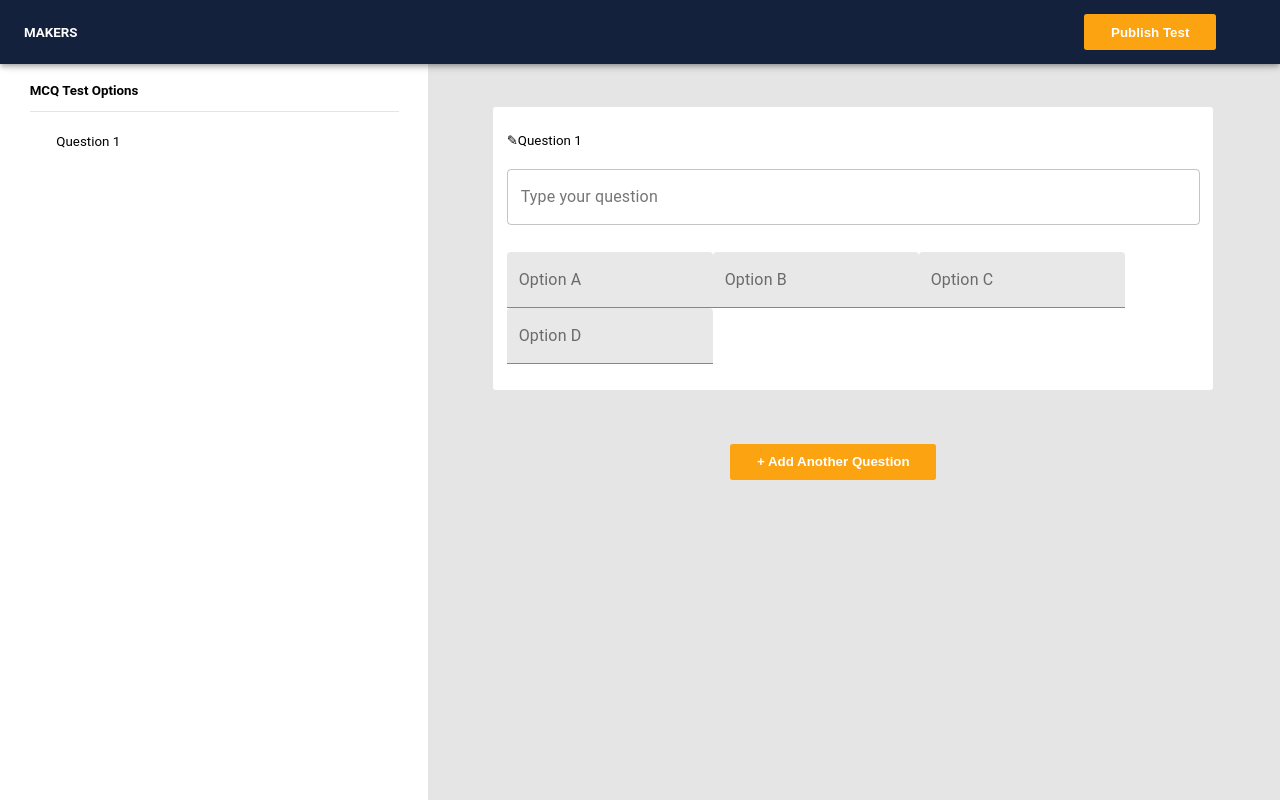
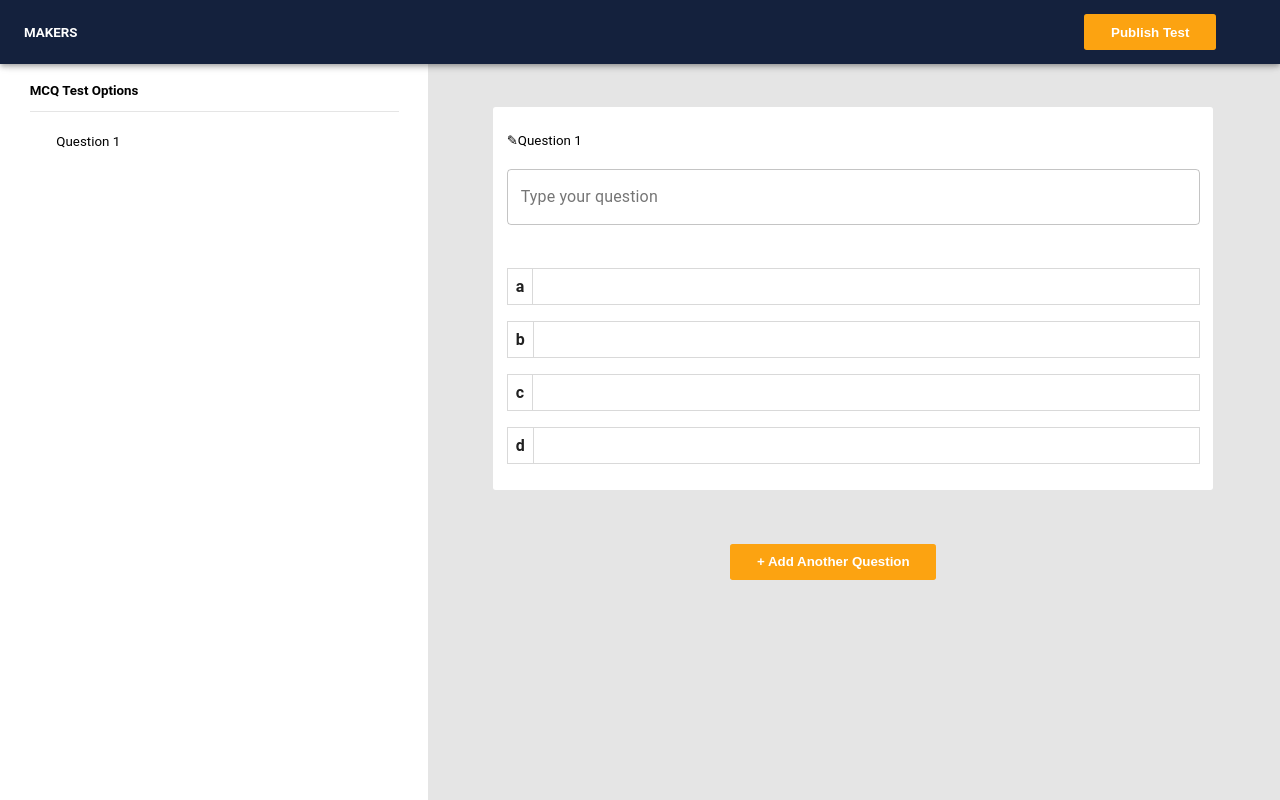
Before and after one commit to sadeqush/mcqapp, a React (Create React App) app in the folder makers/: page / in a window 1280 px wide. Built offline with nearby package versions, Linux system fonts and the light colour scheme.

Commit message:
Working on #1. Styling partially done.

```diff
--- a/makers/src/components/App.js
+++ b/makers/src/components/App.js
@@ -6,31 +6,23 @@ import AppBar from '@material-ui/core/AppBar';
 import Toolbar from '@material-ui/core/Toolbar';
 import List from '@material-ui/core/List'
 import Paper from '@material-ui/core/Paper'
-import { useStore, useSelector } from 'react-redux';
+import { useSelector } from 'react-redux';
 
 
 function App() {
 
-  const [finish, setFinish] = useState({});
 
   //This variable has all the questions.
-  let Mquestion = useSelector(question => question);
+  let Mquestion = useSelector(store => store.questions);
 
   /**
-   * @param finish
-   * The function gets called on clicking Publish Text. This basically packs everything neatly for the API and eventually call
+   * @param finished
+   * The function gets called on clicking Publish Questions. This packs everything neatly for the API and eventually call
    * call the API to push everything to the website.
    */
-  function finished(examid) {
+  function finished() {
 
-    var setFinishToThis = {};
-    var temp = {};
-    temp['questions'] = {...Mquestion};
-    temp['property'] = {"graded" : true};
-    setFinishToThis["exam"+examid] = {...temp};
-    setFinish(setFinishToThis);
-
-    console.log(finish);
+    console.log(Mquestion);
 
   }
 
--- a/makers/src/components/McqQuestion.css
+++ b/makers/src/components/McqQuestion.css
@@ -37,14 +37,14 @@
 }
 
 .Option-selected {
-    cursor: pointer;
-    margin: 1em;
-    padding: 1em;
-    padding-left: 0em;
+    margin: auto;
+    margin-top: 1em;
     border-style: solid;
     border-width: 1px;
-    border-color: #018728;
+    border-color: #FCA311;
     text-align: left;
+    border-left: none;
+    width: 100%;
 }
 
 .Opt {
@@ -52,14 +52,14 @@
 }
 
 .Option-unselected {
-    cursor: pointer;
-    margin: 1em;
-    padding: 1em;
-    padding-left: 0em;
+    margin: auto;
+    margin-top: 1em;
     border-style: solid;
     border-width: 1px;
-    border-color:#d9d9d9;
+    border-color: #D9D9D9;
     text-align: left;
+    border-left: none;
+    width: 100%;
 }
 
 
@@ -67,21 +67,25 @@
     display: inline;
     border-style: solid;
     border-width: 1px;
-    border-color: #018728;
-    padding: 1em;
-    padding-right: 0.8em;
-    padding-left: 0.8em;
+    border-color: #FCA311;
+    padding: 0.5em;
+    border-bottom-width: 0px;
+    border-top-width: 0px;
+    padding-right: 0.5em;
+    padding-left: 0.5em;
+    margin-right: 0.5em;
 }
 
 
 .selector-unselected{
     display: inline;
-    padding: 1em;
     border-style: solid;
-    border-color: #d9d9d9;
     border-width: 1px;
-    padding-right: 0.8em;
-    padding-left: 0.8em;
-    border-left: none;
-    border-bottom: none;
+    border-color: #D9D9D9;
+    padding: 0.5em;
+    border-bottom-width: 0px;
+    border-top-width: 0px;
+    padding-right: 0.5em;
+    padding-left: 0.5em;
+    margin-right: 0.5em;
 }
--- a/makers/src/components/McqQuestion.js
+++ b/makers/src/components/McqQuestion.js
@@ -23,6 +23,8 @@ Things to Do:
 
 
 function McqQuestion(props) {
+
+    const [cn, setCn] = useState("Option-unselected");
 
     const dispatch = useDispatch();
 
@@ -122,15 +124,27 @@ function McqQuestion(props) {
     }
 
 
+    //Styling functions.
+    function cngenerator(char){
+        if(char==cn) return "Option-selected";
+        else return "Option-unselected";
+    }
+
+    function selectorcnGenerator(char){
+        if(char==cn) return "selector-selected";
+        else return "selector-unselected";
+    }
+
+
     function mcqChoiceGeneratingFunc() {
 
         return (
 
             <div class = "Opt">
-                <TextField onChange = {e => optionOnInputFunc('a', e.target.value)}  label="Option A" variant="filled" multiline rowsMax={4}/>
-                <TextField onChange = {e => optionOnInputFunc('b', e.target.value)}  label="Option B" variant="filled" multiline rowsMax={4}/>
-                <TextField onChange = {e => optionOnInputFunc('c', e.target.value)}  label="Option C" variant="filled" multiline rowsMax={4}/>
-                <TextField onChange = {e => optionOnInputFunc('d', e.target.value)}  label="Option D" variant="filled" multiline rowsMax={4}/>
+        <InputBase startAdornment={<b class={selectorcnGenerator('a')}>a</b>} onChange = {e => optionOnInputFunc('a', e.target.value)} className={cngenerator('a')} onSelect={ () => setCn("a")} label="Option A"/>
+        <InputBase startAdornment={<b class={selectorcnGenerator('b')}>b</b>} onChange = {e => optionOnInputFunc('b', e.target.value)} className={cngenerator('b')} onSelect={ () => setCn("b")} label="Option B"/>
+        <InputBase startAdornment={<b class={selectorcnGenerator('c')}>c</b>} onChange = {e => optionOnInputFunc('c', e.target.value)} className={cngenerator('c')} onSelect={ () => setCn("c")} label="Option C"/>
+        <InputBase startAdornment={<b class={selectorcnGenerator('d')}>d</b>} onChange = {e => optionOnInputFunc('d', e.target.value)} className={cngenerator('d')} onSelect={ () => setCn("d")} label="Option D"/>
             </div>
 
         );
--- a/makers/src/components/store.js
+++ b/makers/src/components/store.js
@@ -16,18 +16,14 @@ function addQuestionReducer(state = {}, action){
     }
 }
 
-function addAnswerReducer(state = {'answers' : {}}, action){
+function addAnswerReducer(state = {}, action){
+
+    return state;
 
 }
 
-/**
- * @param reducer This is the main reducer function that will join all my customer reducers into one.
- * This needs to be implemented with all my reducers combined into one.
- */
-function reducer(){
-    return combineReducers({addQuestionReducer, addAnswerReducer});
-};
+const reducer = combineReducers({questions: addQuestionReducer, answers: addAnswerReducer});
 
-var store = createStore(addQuestionReducer);
+var store = createStore(reducer);
 
 export default store;
--- /dev/null
+++ b/makers/src/components/testComponent.js
@@ -0,0 +1,39 @@
+import './McqQuestion.css'
+import React, { useState, useEffect, useContext } from 'react';
+import { Paper, TextField } from '@material-ui/core';
+import InputBase from '@material-ui/core/InputBase';
+import { useDispatch } from 'react-redux';
+
+
+function TestComponent(props) {
+
+    const [cn, setCn] = useState("Option-unselected");
+
+    function cngenerator(char){
+        if(char==cn) return "Option-selected";
+        else return "Option-unselected";
+    }
+
+    function selectorcnGenerator(char){
+        if(char==cn) return "selector-selected";
+        else return "selector-unselected";
+    }
+
+    function optionOnInputFunc(){
+
+    }
+
+
+
+    return(
+        <div>
+        <InputBase startAdornment={<b class={selectorcnGenerator('a')}>a</b>} onChange = {e => optionOnInputFunc('a', e.target.value)} className={cngenerator('a')} onSelect={ () => setCn("a")} label="Option A"/>
+        <InputBase startAdornment={<b class={selectorcnGenerator('b')}>b</b>} onChange = {e => optionOnInputFunc('b', e.target.value)} className={cngenerator('b')} onSelect={ () => setCn("b")} label="Option B"/>
+        <InputBase startAdornment={<b class={selectorcnGenerator('c')}>c</b>} onChange = {e => optionOnInputFunc('c', e.target.value)} className={cngenerator('c')} onClick={ () => setCn("c")} label="Option C"/>
+        <InputBase startAdornment={<b class={selectorcnGenerator('c')}>c</b>} onChange = {e => optionOnInputFunc('d', e.target.value)} className={cngenerator('d')} onClick={ () => setCn("d")} label="Option D"/>
+        </div>
+    )
+
+}
+
+export default TestComponent;
--- a/makers/src/index.js
+++ b/makers/src/index.js
@@ -5,6 +5,21 @@ import App from './components/App';
 import reportWebVitals from './reportWebVitals';
 import { Provider } from 'react-redux'
 import store from './components/store'
+
+
+//Test Imports
+import TestComponent from "./components/testComponent"
+var test = false;
+
+if(test){
+
+  ReactDOM.render(
+<React.StrictMode><TestComponent></TestComponent>
+</React.StrictMode>, document.getElementById('root')
+  );
+}
+
+else{
 
 ReactDOM.render(
   <Provider store={store}>
@@ -15,6 +30,7 @@ ReactDOM.render(
   document.getElementById('root')
 );
 
+}
 // If you want to start measuring performance in your app, pass a function
 // to log results (for example: reportWebVitals(console.log))
 // or send to an analytics endpoint. Learn more: https://bit.ly/CRA-vitals
```
Also changed, not shown: 1 other file (tests, documents, lock files or other folders).
